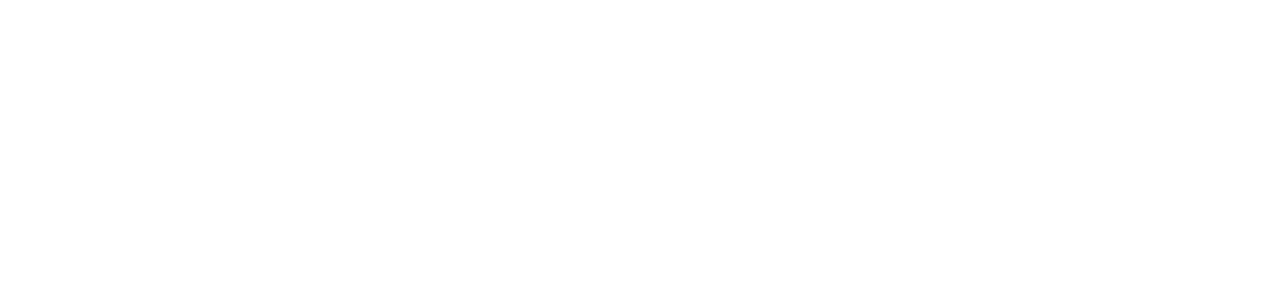
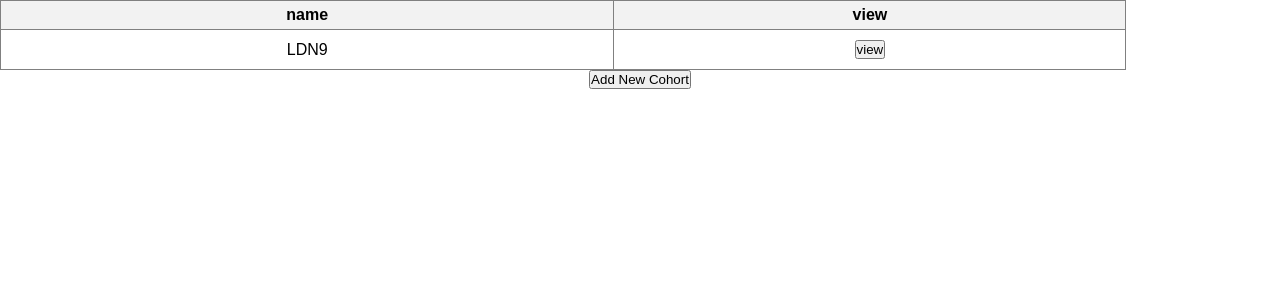
Before and after one commit to OlenaReukova/ldn9-Ctrl-Shift-Learn, a React (Create React App) app in the folder client/: page /admin/cohorts in a window 1280 px wide. Before the commit this address had no page. Shown: the top 300 px of the page. Built offline with nearby package versions, Linux system fonts and the light colour scheme.

Commit message:
cohorts page created to and linked to the cohort form

```diff
--- a/client/src/App.js
+++ b/client/src/App.js
@@ -3,8 +3,10 @@
 import { useState } from "react";
 import "./App.css";
 
-import {Home} from "./pages/Home";
-import {Result} from "./pages/Result";
+import { Home } from "./pages/Home";
+import { Result } from "./pages/Result";
+import { CohortForm } from "./component/CohortForm";
+import { Cohorts } from "./pages/Cohorts";
 
 const App = () => {
 	const [userName, setUserName] = useState("");
@@ -24,6 +26,8 @@
 			<Routes>
 				<Route path="/" element={<Home />} />
 				<Route path="/result" element={<Result />} />
+				<Route path="/admin/cohorts" element={<Cohorts />} />
+				<Route path="/admin/cohorts/addcohort" element={<CohortForm />} />
 			</Routes>
 		</AppContext.Provider>
 	);
--- /dev/null
+++ b/client/src/pages/Cohorts.js
@@ -0,0 +1,14 @@
+import { Link } from "react-router-dom";
+import { Button } from "../component/Button";
+import { CohortsTable } from "../component/CohortsTable";
+
+export const Cohorts = () => {
+	return (
+		<main>
+			<CohortsTable />
+			<Link to="/admin/cohorts/addcohort">
+				<Button title="Add New Cohort" />
+			</Link>
+		</main>
+	);
+};
```
